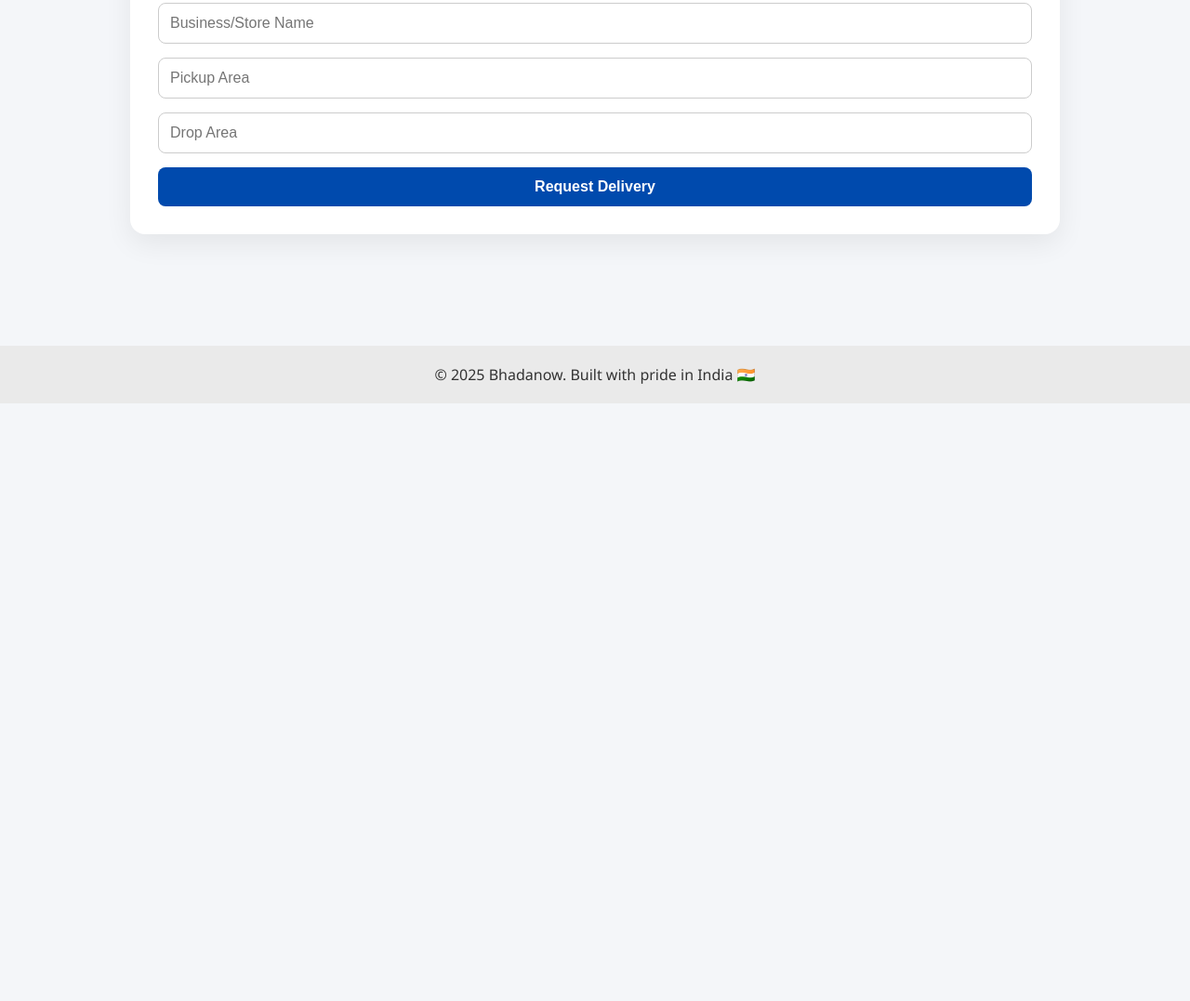
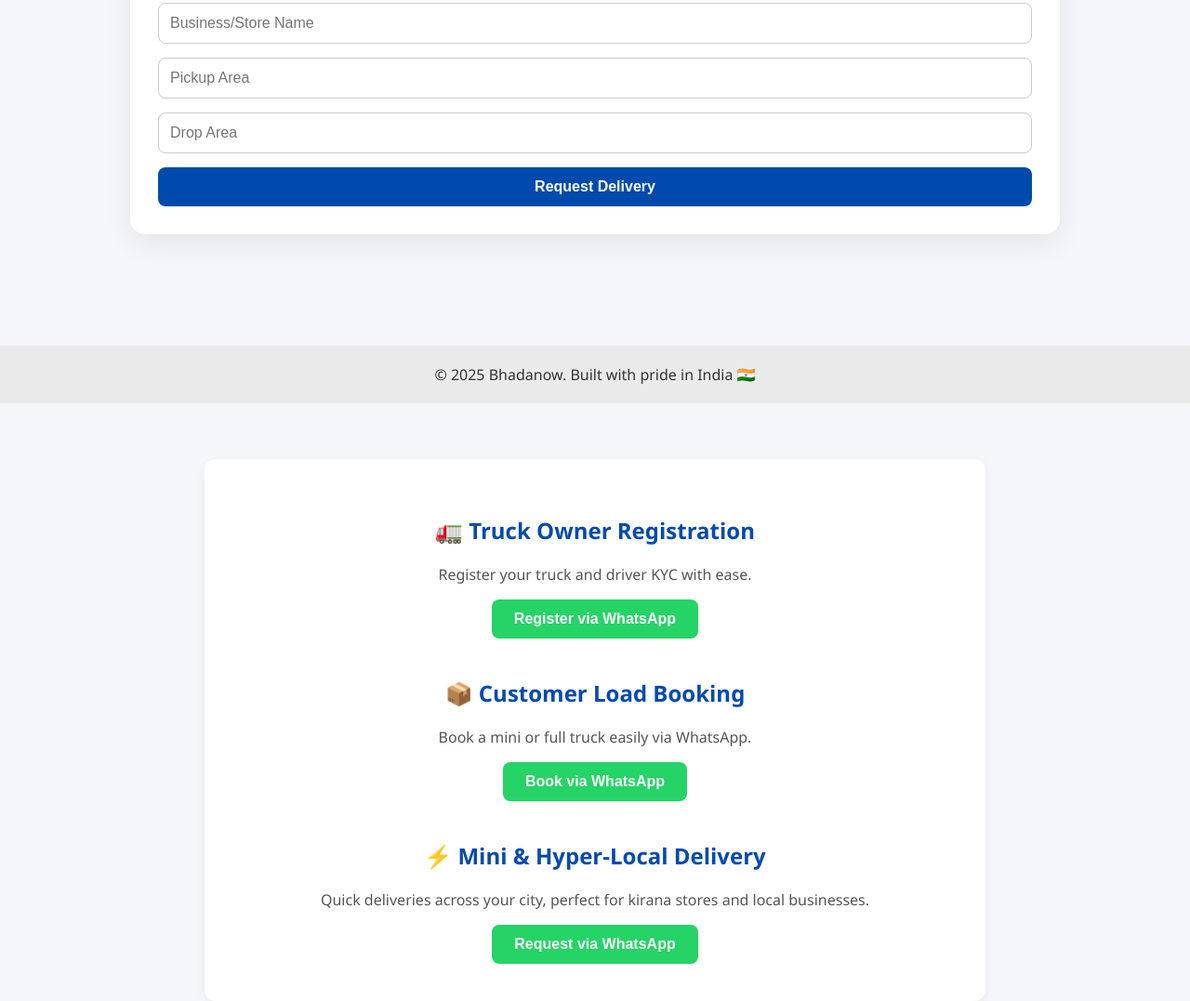
Before and after one commit to vivek1111564/Bhadanow-, a plain HTML site: page register.html in a window 1280 px wide. Shown: the part 1799-2876 px from the top of the page at 93% size. Before the commit the page ends 2233 px from the top, so only its background shows below. Drawn offline with Linux system fonts and the light colour scheme.

Commit message:
register.html
Signed-off-by: vivek1111564 <vivekdohare890@gmail.com>

```diff
--- a/register.html
+++ b/register.html
@@ -147,6 +147,28 @@
 <footer>
   © 2025 Bhadanow. Built with pride in India 🇮🇳
 </footer>
+<!-- Premium WhatsApp Booking Section Start -->
+<section style="padding: 40px 20px; max-width: 800px; margin: 0 auto; background: #fff; border-radius: 12px; box-shadow: 0 4px 12px rgba(0,0,0,0.05); text-align: center; margin-top: 60px;">
+  <h2 style="color: #004aad;">🚛 Truck Owner Registration</h2>
+  <p style="color: #555;">Register your truck and driver KYC with ease.</p>
+  <a href="https://wa.me/918236052953?text=Hi%20Bhadanow%2C%20I%20want%20to%20register%20my%20truck" target="_blank">
+    <button style="padding: 12px 24px; background: #25D366; color: white; border: none; border-radius: 8px; font-size: 16px;">Register via WhatsApp</button>
+  </a>
+  <br><br>
 
+  <h2 style="color: #004aad;">📦 Customer Load Booking</h2>
+  <p style="color: #555;">Book a mini or full truck easily via WhatsApp.</p>
+  <a href="https://wa.me/918236052953?text=Hi%20Bhadanow%2C%20I%20want%20to%20book%20a%20truck" target="_blank">
+    <button style="padding: 12px 24px; background: #25D366; color: white; border: none; border-radius: 8px; font-size: 16px;">Book via WhatsApp</button>
+  </a>
+  <br><br>
+
+  <h2 style="color: #004aad;">⚡ Mini & Hyper-Local Delivery</h2>
+  <p style="color: #555;">Quick deliveries across your city, perfect for kirana stores and local businesses.</p>
+  <a href="https://wa.me/918236052953?text=Hi%20Bhadanow%2C%20I%20need%20hyperlocal%20delivery" target="_blank">
+    <button style="padding: 12px 24px; background: #25D366; color: white; border: none; border-radius: 8px; font-size: 16px;">Request via WhatsApp</button>
+  </a>
+</section>
+<!-- Premium WhatsApp Booking Section End -->
 </body>
 </html>
```
